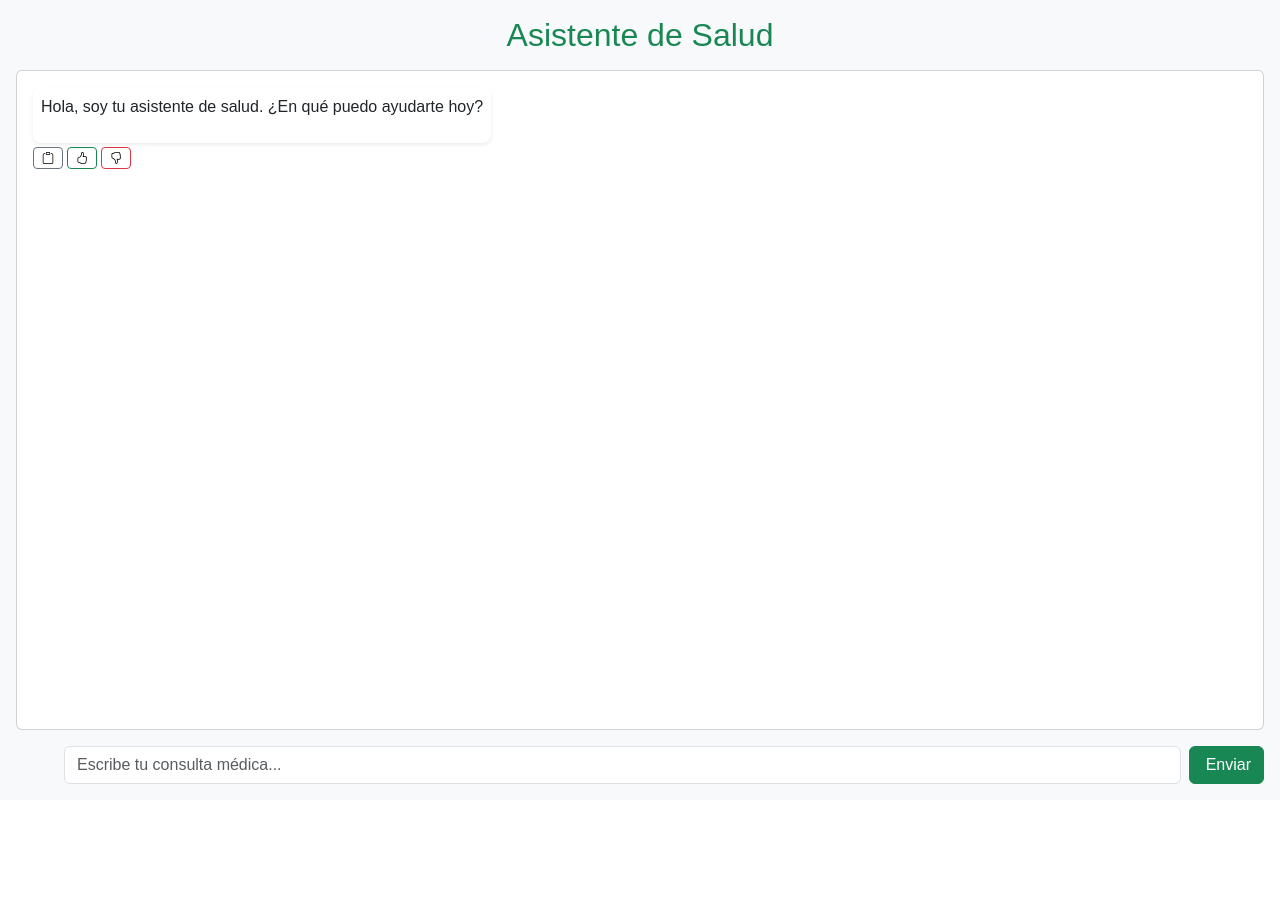
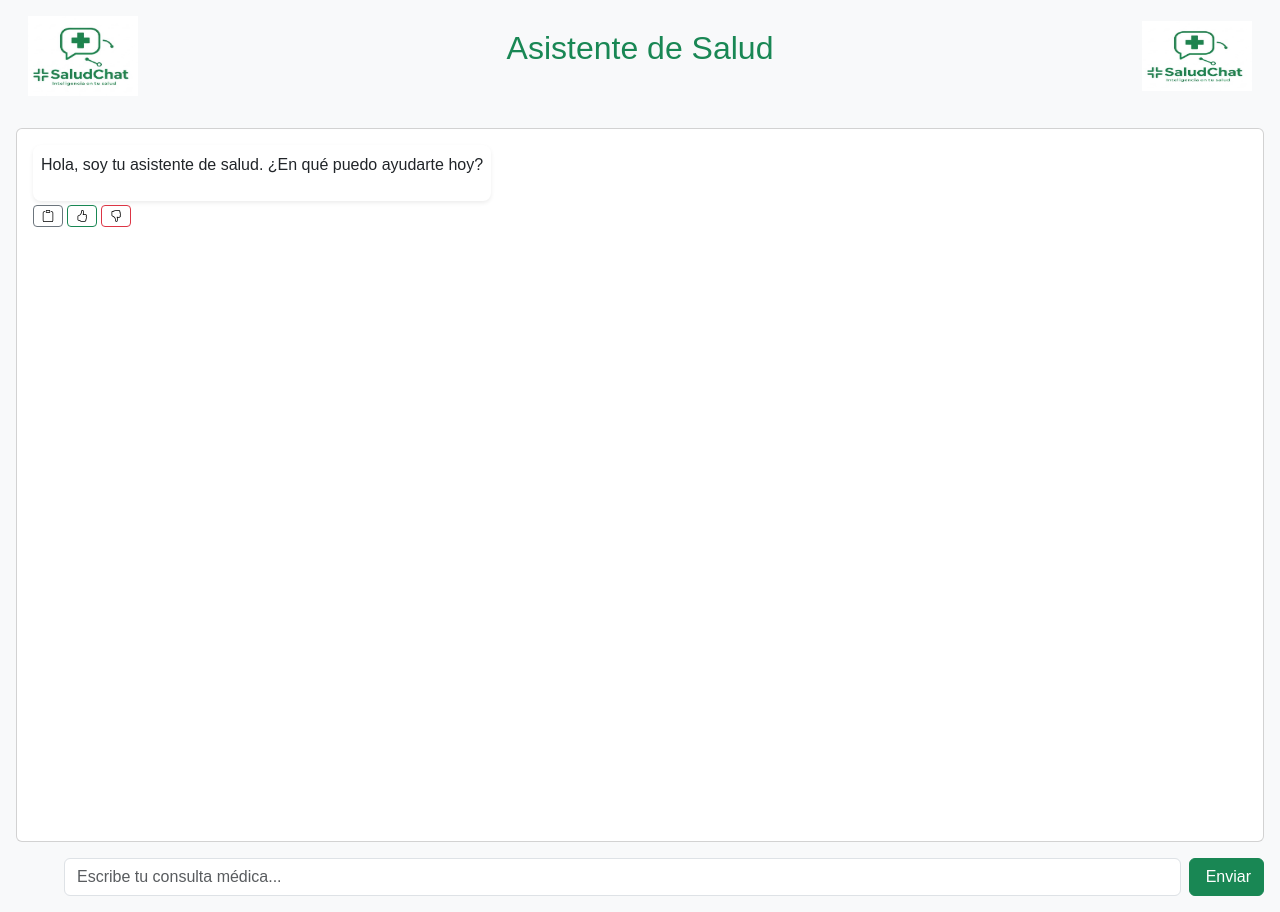
Before and after one commit to AleH14/saludbot-dps, a Next.js app: page / in a window 1280 px wide. Before the commit the page ends 800 px from the top, so only its background shows below. Built offline with nearby package versions, Linux system fonts and the light colour scheme.

Commit message:
Se agrego el componente de Navbar y se integró en el proyecto.

```diff
--- a/src/app/layout.js
+++ b/src/app/layout.js
@@ -1,6 +1,7 @@
 import "bootstrap/dist/css/bootstrap.min.css";
 import { Geist, Geist_Mono } from "next/font/google";
 import "./globals.css";
+import Navbar from "@/components/Navbar";
 
 const geistSans = Geist({
   variable: "--font-geist-sans",
@@ -21,6 +22,7 @@ export default function RootLayout({ children }) {
   return (
     <html lang="en">
       <body className={`${geistSans.variable} ${geistMono.variable}`}>
+        <Navbar />
         {children}
       </body>
     </html>
--- a/src/components/ChatBotUI.jsx
+++ b/src/components/ChatBotUI.jsx
@@ -117,8 +117,6 @@ export default function ChatBotUI(){
 
   return (
     <div className="container-fluid d-flex flex-column vh-100 bg-light p-3">
-      <h2 className="text-center text-success mb-3">Asistente de Salud</h2>
-
       <div className="card flex-grow-1 overflow-auto mb-3">
         <div className="card-body d-flex flex-column gap-3 overflow-auto">
           {messages.map((msg, i) => (
--- /dev/null
+++ b/src/components/Navbar.jsx
@@ -0,0 +1,32 @@
+"use client"
+import logo from '../img/logo.jpg';
+import Image from 'next/image';
+
+const Navbar = () => {
+    return (
+        <div className="navbar navbar-expand-lg bg-light p-3 sticky top-0 z-50">
+        <div className="container-fluid">
+            <div>
+                <Image
+                    src={logo}
+                    alt="Logo"
+                    width={110}
+                    height={80}
+                />
+            </div>
+            <h2 className="text-center text-success mb-3">Asistente de Salud</h2>
+            <div>
+                <Image
+                    src={logo}
+                    alt="Logo"
+                    width={110}
+                    height={70}
+                />
+            </div>
+        </div>
+        </div>
+    )
+};
+
+
+export default Navbar;
```
